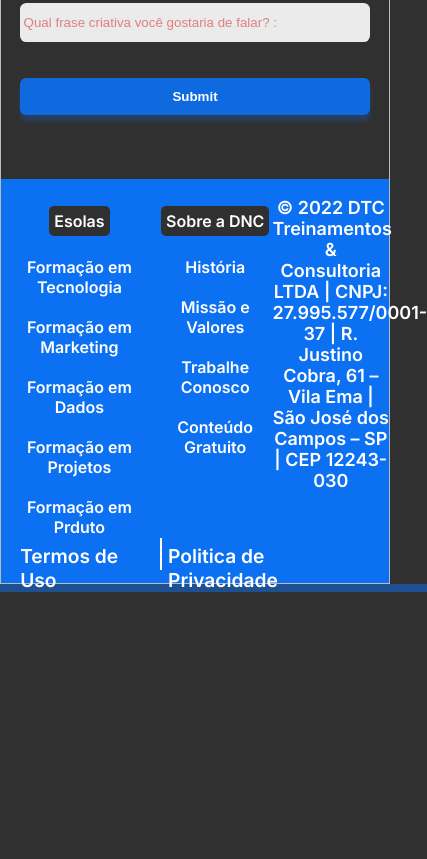
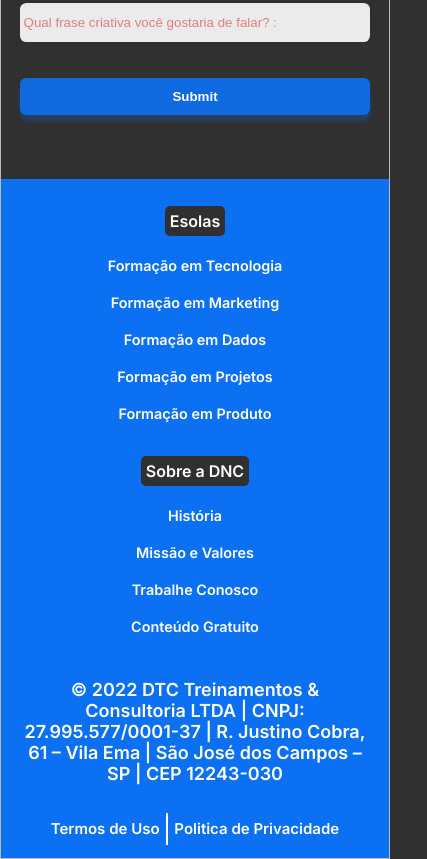
Before and after one commit to KelvinRafael/BootCampDNC_KR, a plain HTML site: page index.html in a window 390 px wide. Shown: the part 1171-2030 px from the top of the page, 427 px wide, since content can reach past the window. Before the commit the page ends 1763 px from the top, so only its background shows below. Drawn offline with Linux system fonts and the light colour scheme.

Commit message:
Configurando o media query - Versão final

```diff
--- a/index.html
+++ b/index.html
@@ -98,7 +98,7 @@
                     <li><a href="">Formação em Marketing</a></li>
                     <li><a href="">Formação em Dados</a></li>
                     <li><a href="">Formação em Projetos</a></li>
-                    <li><a href="">Formação em Prduto</a></li>
+                    <li><a href="">Formação em Produto</a></li>
                 </ul>
             </nav>
 
--- a/style.css
+++ b/style.css
@@ -344,4 +344,38 @@
     .checkboxItens label{
         font-size: 13px;
     }
+
+
+    /*Footer*/
+
+    footer .linha1{
+        /* display: flex; */
+        flex-direction: column;
+
+    }
+
+    footer nav{
+        margin: none;
+        padding: none;
+        height: 250px;
+    }
+
+    footer .linha1 nav ul li{
+        font-size: 0.9rem;
+
+    }
+
+    footer .linha1 nav h5{
+        font-size: 1.0rem;
+    }
+
+    /*Endereço*/
+
+    footer #endereco{
+        width: 90%;
+    }
+
+    footer .linha2 {
+        font-size: 15px;
+    }
 }
```
